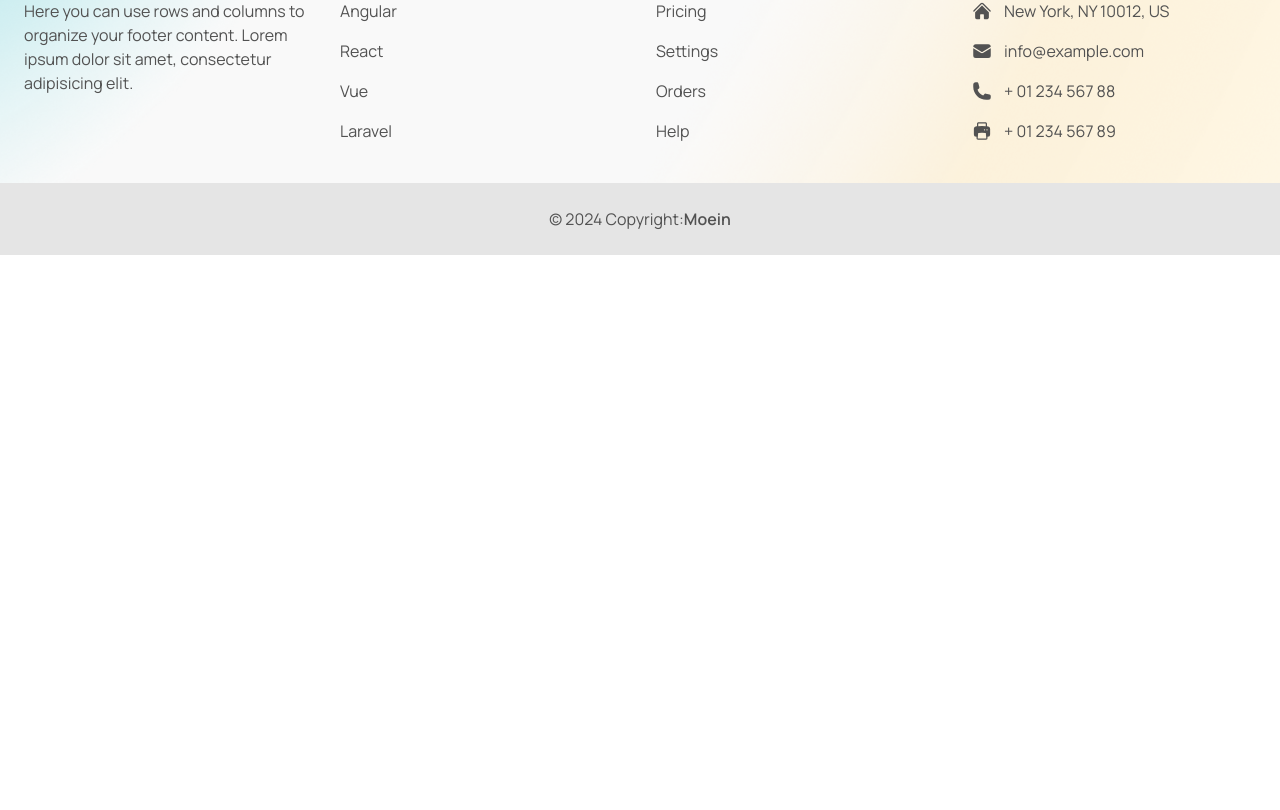
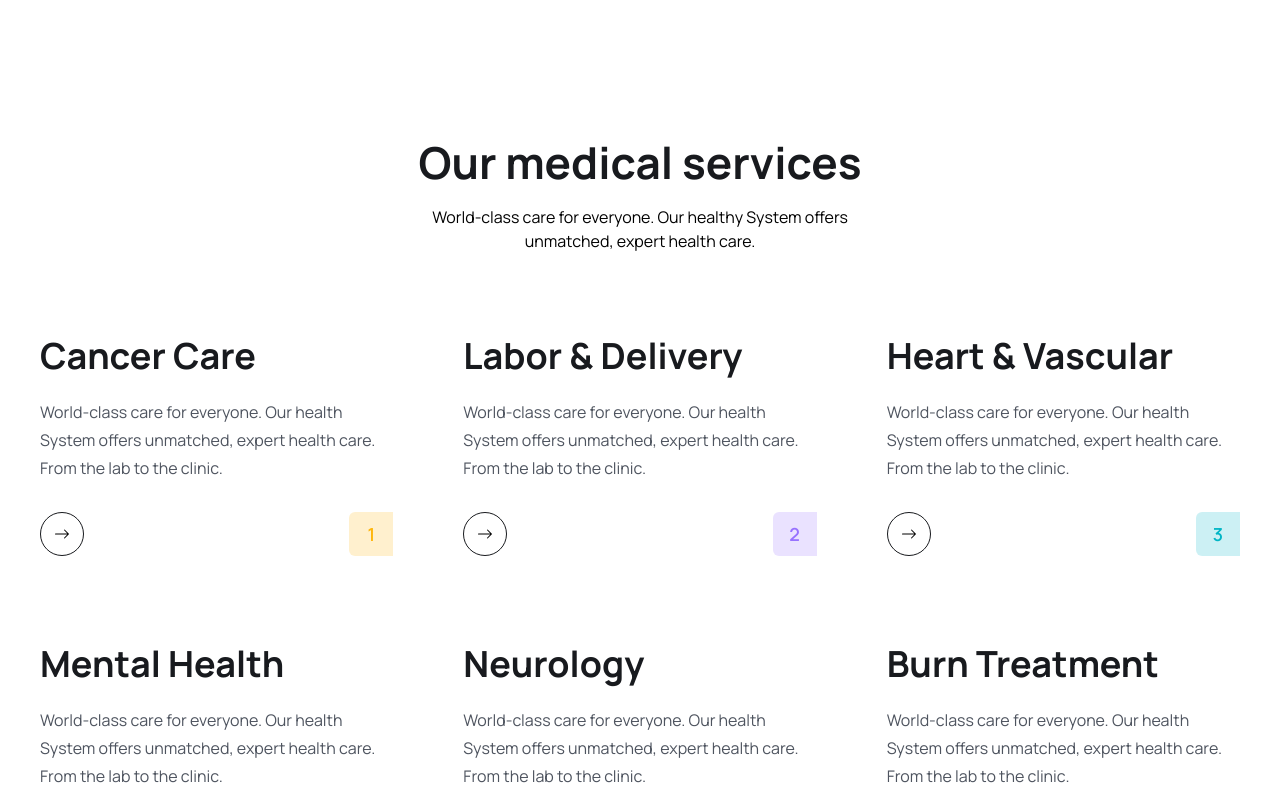
Before and after one commit to BMBachir/MERN-Stack-Doctor-Appointment-Booking, a React (Vite) app: page / in a window 1280 px wide. Shown: the part 3670-4480 px from the top of the page. Before the commit the page ends 3925 px from the top, so only its background shows below. Built offline with nearby package versions, Linux system fonts and the light colour scheme.

Commit message:
building the  medical services section

```diff
--- a/src/components/About/About.jsx
+++ b/src/components/About/About.jsx
@@ -6,7 +6,7 @@
 const About = () => {
   return (
     <section>
-      <div className="container">
+      <div className="container mb-0">
         <div className="flex justify-between gap-[50px] lg:gap-[130px] xl:gap-0 flex-col lg:flex-row ">
           {/*======= About Section ========= */}
           <div className="relative w-3/4 lg:w-1/2 xl:w-[770px] z-10 order-2 lg:order-1 ">
--- /dev/null
+++ b/src/components/Services/ServiceCard.jsx
@@ -0,0 +1,38 @@
+import React from "react";
+import { BsArrowRight } from "react-icons/bs";
+import { Link } from "react-router-dom";
+
+const ServiceCard = ({ item, index }) => {
+  const { name, desc, bgColor, textColor } = item;
+
+  return (
+    <div className="py-[30px] px-3 lg:px-5">
+      <h2 className="text-[36px] leading-9 text-headingColor font-[700] mb-6 ">
+        {name}
+      </h2>
+      <p className="text-[16px] leading-7 text-textColor font-[400] ">
+        {desc}{" "}
+      </p>
+      <div className="flex items-center justify-between mt-[30px] ">
+        <Link
+          to={"/doctors"}
+          className="w-[44px] h-[44px] rounded-full border border-solid hover:text-white border-[#181A1E] flex  items-center justify-center group hover:bg-primaryColor hover:border-none "
+        >
+          <BsArrowRight />
+        </Link>
+        <span
+          className="w-[44px] h-[44px] flex items-center justify-center text-[18px] leading-[30px] font-[600]"
+          style={{
+            background: `${bgColor}`,
+            color: `${textColor}`,
+            borderRadius: "6px 0 0 6px",
+          }}
+        >
+          {index + 1}
+        </span>
+      </div>
+    </div>
+  );
+};
+
+export default ServiceCard;
--- /dev/null
+++ b/src/components/Services/ServiceList.jsx
@@ -0,0 +1,15 @@
+import React from "react";
+import { services } from "../../assets/data/services";
+import ServiceCard from "./ServiceCard";
+
+const ServiceList = () => {
+  return (
+    <div className="grid grid-cols-1 md:grid-cols-2 lg:grid-cols-3 gap-5 lg:gap-[30px] lg:mt-[55px] ">
+      {services.map((item, index) => (
+        <ServiceCard item={item} index={index} key={index} />
+      ))}
+    </div>
+  );
+};
+
+export default ServiceList;
--- a/src/pages/Home.jsx
+++ b/src/pages/Home.jsx
@@ -8,6 +8,7 @@
 import { Link } from "react-router-dom";
 import { BsArrowRight } from "react-icons/bs";
 import About from "../components/About/About";
+import ServiceList from "../components/Services/ServiceList";
 
 const Home = () => {
   return (
@@ -159,6 +160,18 @@
       {/*======= About Section ========= */}
       <About />
       {/*======= Services Section ========= */}
+      <section>
+        <div className="container">
+          <div className="xl:w-[470px] mx-auto ">
+            <h2 className="heading text-center">Our medical services </h2>
+            <div className="para__text text-center mt-4">
+              World-class care for everyone. Our healthy System offers
+              unmatched, expert health care.
+            </div>
+          </div>
+          <ServiceList />
+        </div>
+      </section>
     </>
   );
 };
```
